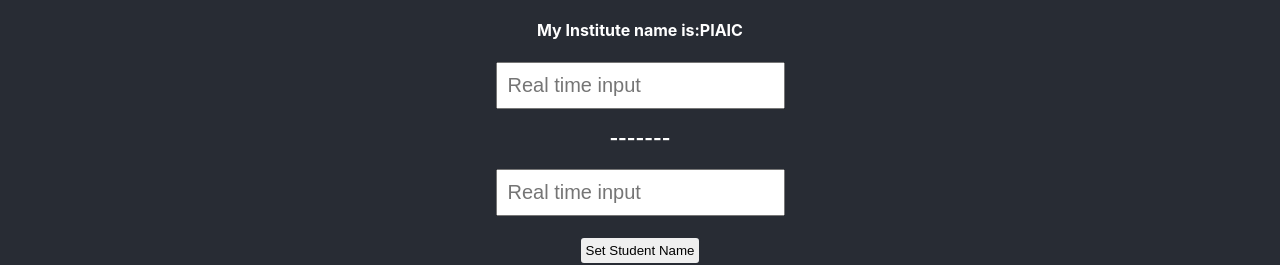
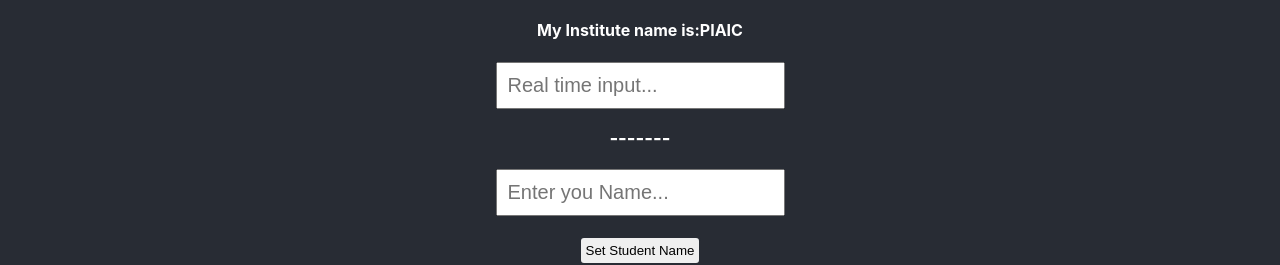
Before and after one commit to zain-ramzan/Web-Mobile-Hybrid-App-Development_Practise, a React (Create React App) app in the folder React/react-practise/: page / in a window 1280 px wide. Shown: the part 323-588 px from the top of the page. Built offline with nearby package versions, Linux system fonts and the light colour scheme.

Commit message:
learn setstate

```diff
--- a/React/react-practise/src/components/state.js
+++ b/React/react-practise/src/components/state.js
@@ -34,9 +34,9 @@
             <h4>My name is  {this.state.name}</h4>
             <h4>My Batch is: {this.state.batch}</h4>
             <h4>My Institute name is:{this.state.institute}</h4>
-            <input type='text' placeholder="Real time input" onChange={(e)=>this.setState({name: e.target.value})} />
+            <input type='text' placeholder="Real time input..." onChange={(e)=>this.setState({name: e.target.value})} />
             <h3>-------</h3>
-            <input type='text' placeholder="Real time input" onChange={(e)=>this.setState({value: e.target.value})} /><br/><br/>
+            <input type='text' placeholder="Enter you Name..." onChange={(e)=>this.setState({value: e.target.value})} /><br/><br/>
             <button onClick={this.set_name}>Set Student Name</button> <br/>
             <button onClick={this.get_name}>Get Student</button>
             </div>
```
